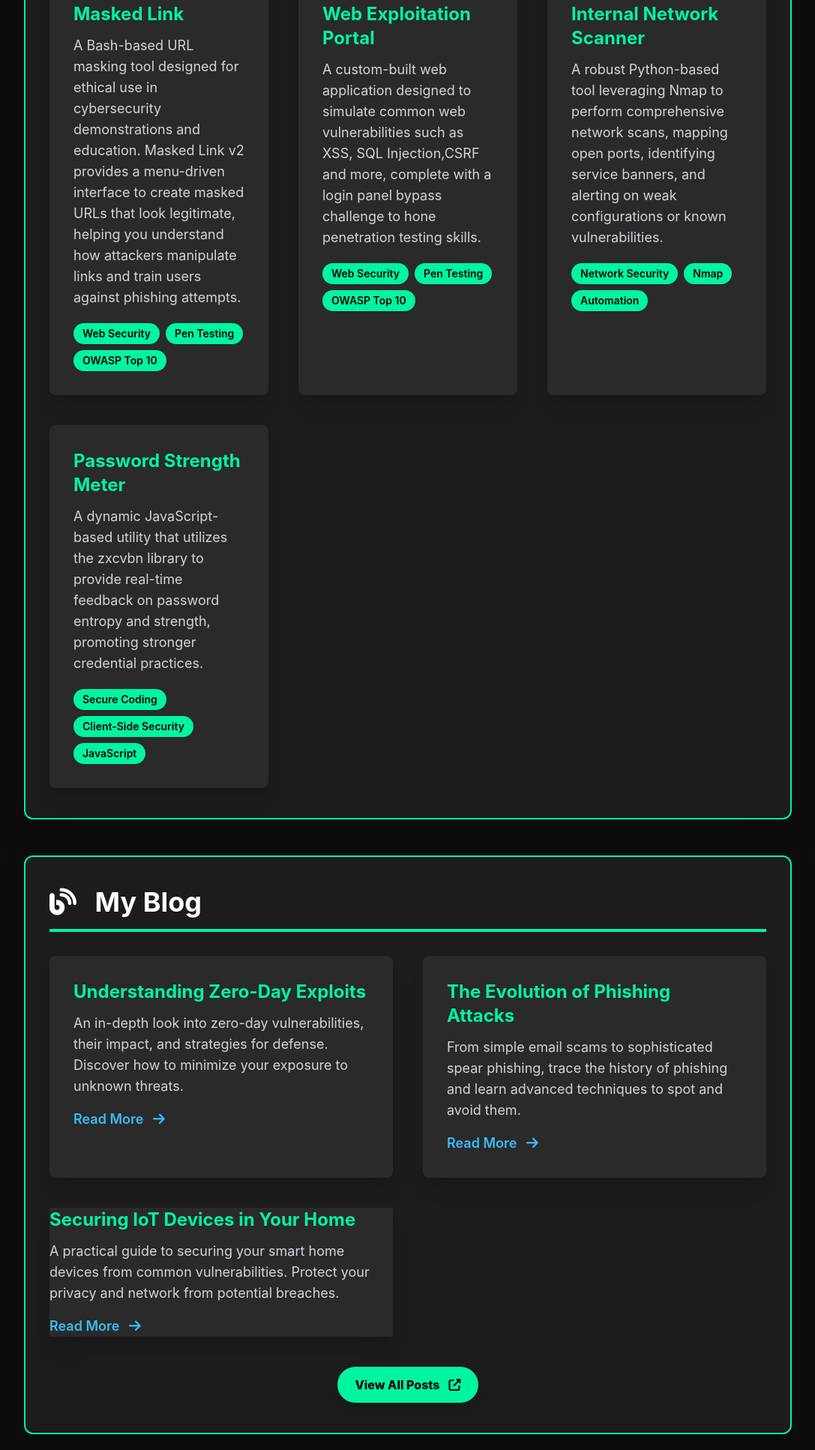
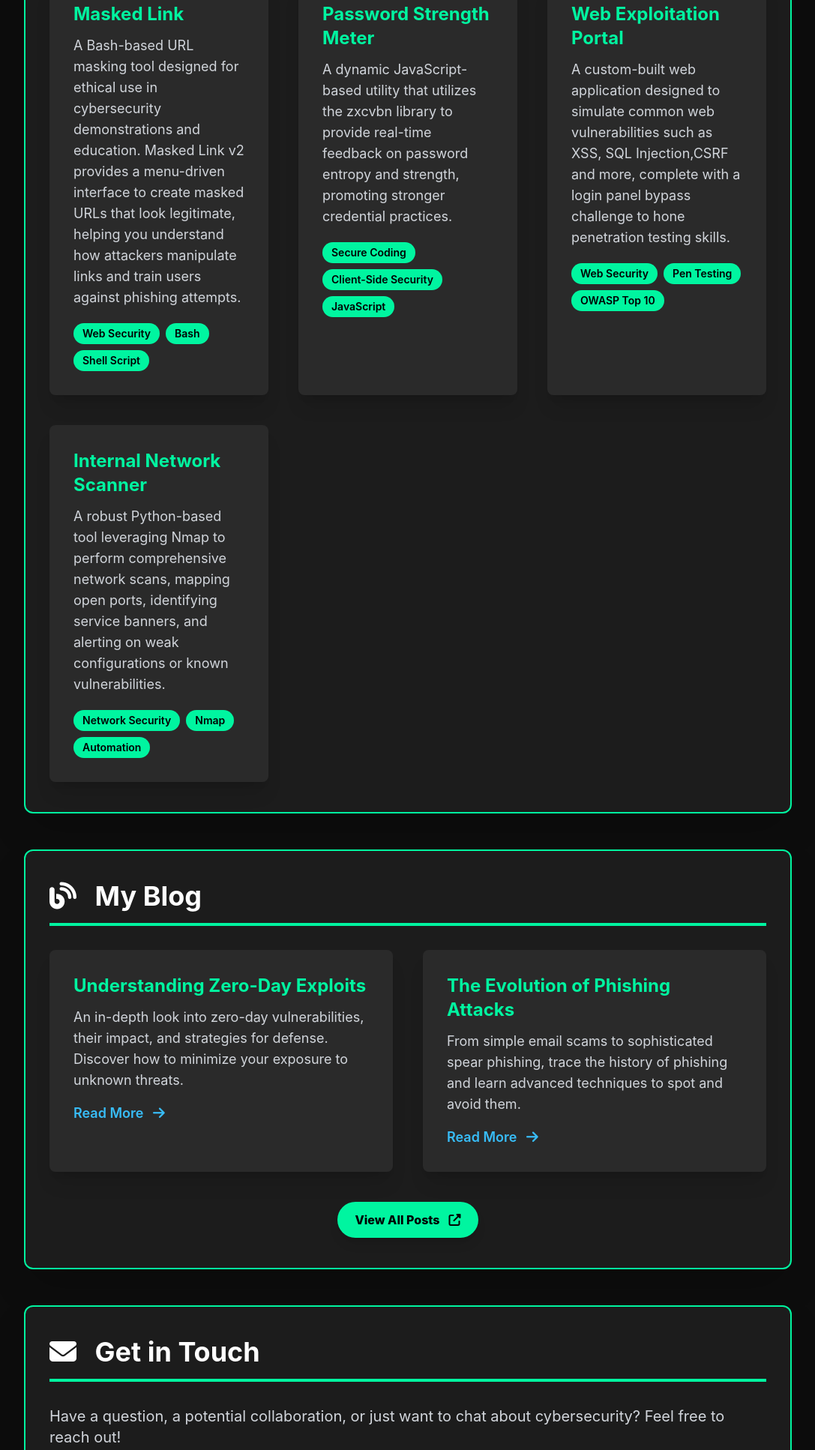
Before and after one commit to faiquehere/faiquehere.github.io, a plain HTML site: page index.html in a window 1280 px wide. Shown: the part 7077-9011 px from the top of the page at 75% size, without its empty margins (96-1183 px from the left). Drawn offline with nearby package versions, Linux system fonts and the light colour scheme.

Commit message:
Update index.html

```diff
--- a/index.html
+++ b/index.html
@@ -509,10 +509,22 @@
       <!-- Project tags -->
       <div class="mt-5 flex flex-wrap gap-2">
         <span class="bg-[#00f5a0] text-black text-sm font-semibold px-3 py-1 rounded-full">Web Security</span>
-        <span class="bg-[#00f5a0] text-black text-sm font-semibold px-3 py-1 rounded-full">Pen Testing</span>
-        <span class="bg-[#00f5a0] text-black text-sm font-semibold px-3 py-1 rounded-full">OWASP Top 10</span>
+        <span class="bg-[#00f5a0] text-black text-sm font-semibold px-3 py-1 rounded-full">Bash</span>
+        <span class="bg-[#00f5a0] text-black text-sm font-semibold px-3 py-1 rounded-full">Shell Script</span>
       </div>
     </div>
+
+    <div class="project-item bg-[#2a2a2a] p-8 rounded-lg cyber-glow shadow-xl">
+      <h3 class="text-2xl font-bold text-[#00f5a0] mb-3"><a href="secure_password.html" target="_blank" >Password Strength Meter</a></h3>
+      <p class="mt-2 text-gray-300 text-lg" id="project3-desc">A dynamic JavaScript-based utility that utilizes the zxcvbn library to provide real-time feedback on password entropy and strength, promoting stronger credential practices.</p>
+      <div class="mt-5 flex flex-wrap gap-2">
+        <span class="bg-[#00f5a0] text-black text-sm font-semibold px-3 py-1 rounded-full">Secure Coding</span>
+        <span class="bg-[#00f5a0] text-black text-sm font-semibold px-3 py-1 rounded-full">Client-Side Security</span>
+        <span class="bg-[#00f5a0] text-black text-sm font-semibold px-3 py-1 rounded-full">JavaScript</span>
+      </div>
+    </div>
+
+
     <div class="project-item bg-[#2a2a2a] p-8 rounded-lg cyber-glow shadow-xl">
       <h3 class="text-2xl font-bold text-[#00f5a0] mb-3"><a href="https://www.github.com/faiquehere/web_exploitation_portal" target="_blank">Web Exploitation Portal</a></h3>
       <p class="mt-2 text-gray-300 text-lg" id="project1-desc">A custom-built web application designed to simulate common web vulnerabilities such as XSS, SQL Injection,CSRF and more, complete with a login panel bypass challenge to hone penetration testing skills.</p>
@@ -530,15 +542,6 @@
         <span class="bg-[#00f5a0] text-black text-sm font-semibold px-3 py-1 rounded-full">Network Security</span>
         <span class="bg-[#00f5a0] text-black text-sm font-semibold px-3 py-1 rounded-full">Nmap</span>
         <span class="bg-[#00f5a0] text-black text-sm font-semibold px-3 py-1 rounded-full">Automation</span>
-      </div>
-    </div>
-    <div class="project-item bg-[#2a2a2a] p-8 rounded-lg cyber-glow shadow-xl">
-      <h3 class="text-2xl font-bold text-[#00f5a0] mb-3"><a href="secure_password.html" target="_blank" >Password Strength Meter</a></h3>
-      <p class="mt-2 text-gray-300 text-lg" id="project3-desc">A dynamic JavaScript-based utility that utilizes the zxcvbn library to provide real-time feedback on password entropy and strength, promoting stronger credential practices.</p>
-      <div class="mt-5 flex flex-wrap gap-2">
-        <span class="bg-[#00f5a0] text-black text-sm font-semibold px-3 py-1 rounded-full">Secure Coding</span>
-        <span class="bg-[#00f5a0] text-black text-sm font-semibold px-3 py-1 rounded-full">Client-Side Security</span>
-        <span class="bg-[#00f5a0] text-black text-sm font-semibold px-3 py-1 rounded-full">JavaScript</span>
       </div>
     </div>
   </div>
@@ -559,15 +562,10 @@
       <p class="mt-2 text-gray-300 text-lg">From simple email scams to sophisticated spear phishing, trace the history of phishing and learn advanced techniques to spot and avoid them.</p>
       <a href="#" class="inline-block mt-4 text-[#38bdf8] hover:underline text-lg font-semibold">Read More <i class="fas fa-arrow-right ml-2"></i></a>
     </div>
-    <div class="blog-post-item bg-[#2a2a2a] cyber-glow shadow-xl">
-      <h3 class="text-2xl font-bold text-[#00f5a0] mb-3">Securing IoT Devices in Your Home</h3>
-      <p class="mt-2 text-gray-300 text-lg">A practical guide to securing your smart home devices from common vulnerabilities. Protect your privacy and network from potential breaches.</p>
-      <a href="#" class="inline-block mt-4 text-[#38bdf8] hover:underline text-lg font-semibold">Read More <i class="fas fa-arrow-right ml-2"></i></a>
-    </div>
   </div>
   <!-- Button to view all blog posts -->
   <div class="text-center mt-10">
-    <a href="#" class="bg-[#00f5a0] text-black font-extrabold px-6 py-3 rounded-full hover:bg-[#38bdf8] hover:text-white transition transform hover:scale-105 shadow-lg inline-flex items-center">
+    <a href="https://faiquehere.medium.com/" class="bg-[#00f5a0] text-black font-extrabold px-6 py-3 rounded-full hover:bg-[#38bdf8] hover:text-white transition transform hover:scale-105 shadow-lg inline-flex items-center">
       View All Posts <i class="fas fa-external-link-alt ml-3"></i>
     </a>
   </div>
```
